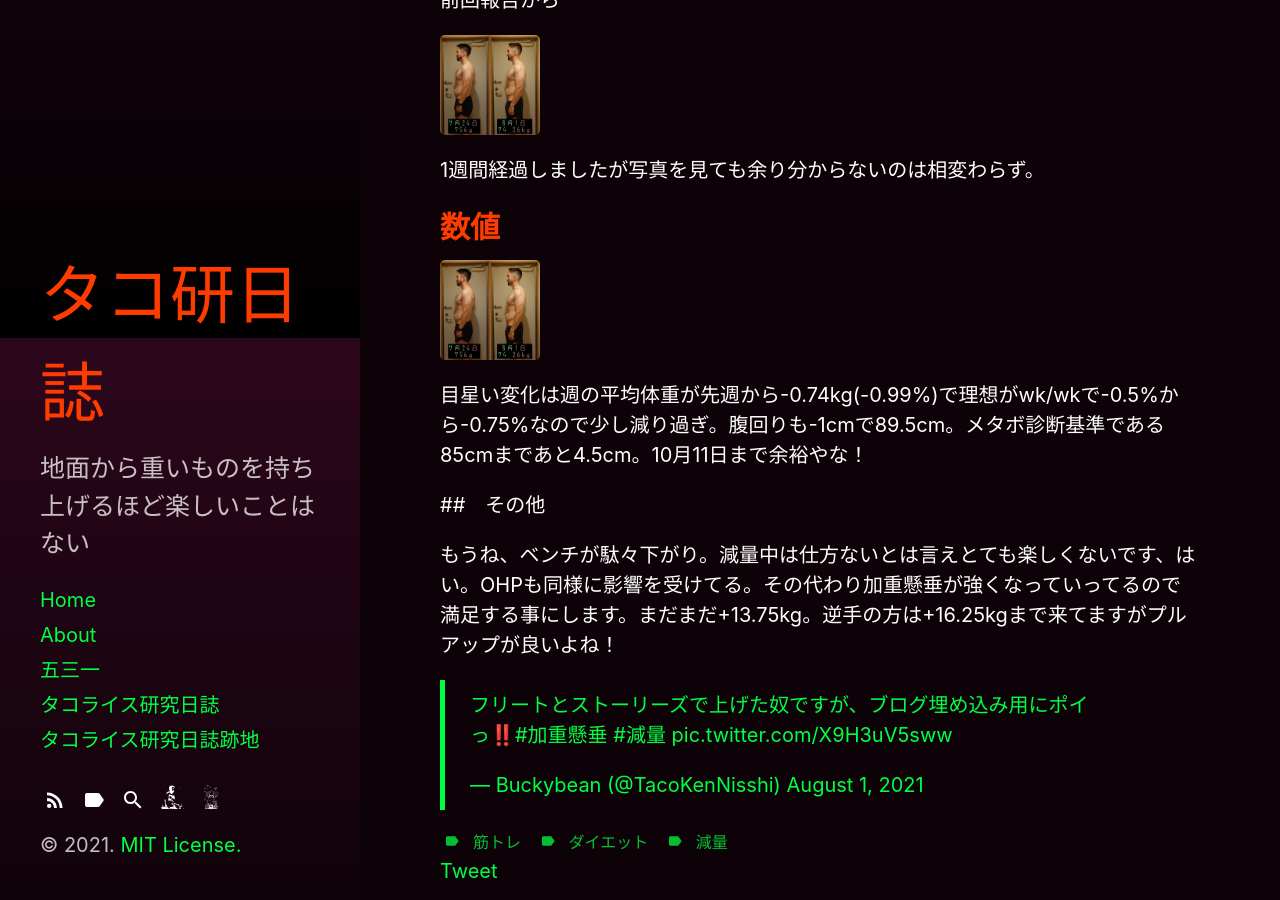
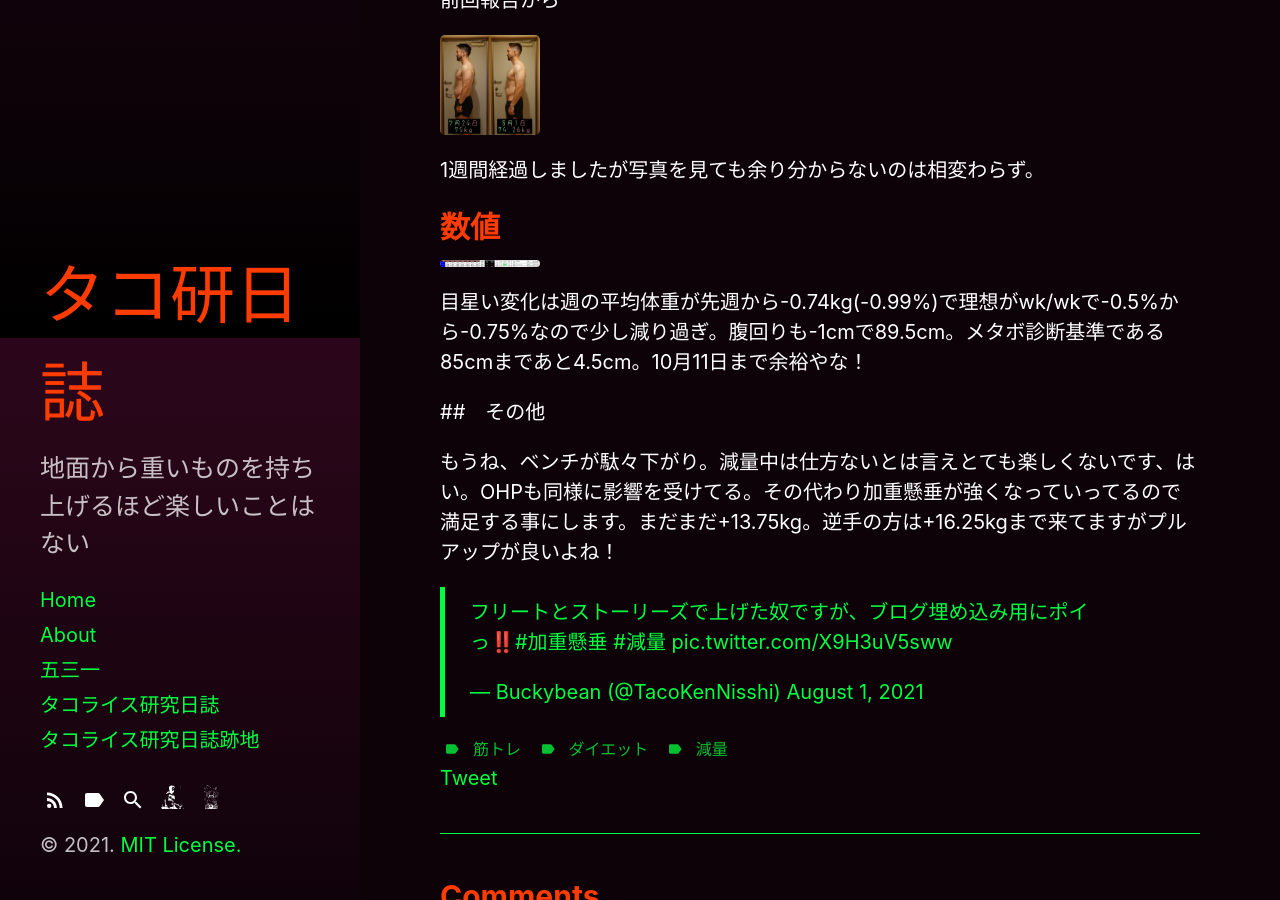
Before and after one commit to buckybean/buckybean.github.io, a Jekyll site: the page built from _posts/tacokennisshi/2021-08-01-tacokennisshi-1AUG2021update.md, in a window 1280 px wide and 900 px high, scrolled down 562 px. Built offline with Jekyll 4.4.1, drawn with Linux system fonts in a browser that asks for light colours; comment, search, counter and statistics services are not loaded.

Commit message:
Update 2021-08-01-tacokennisshi-1AUG2021update.md

```diff
--- a/_posts/tacokennisshi/2021-08-01-tacokennisshi-1AUG2021update.md
+++ b/_posts/tacokennisshi/2021-08-01-tacokennisshi-1AUG2021update.md
@@ -25,7 +25,7 @@ tags:
 
 ## 数値
 
-<a href="/assets/tacokennisshi/01AUG2021/metracker01AUG2021.png"><img src="/assets/tacokennisshi/01AUG2021/IMG_4705.JPG" width="100" /> </a>
+<a href="/assets/tacokennisshi/01AUG2021/metracker01AUG2021.png"><img src="/assets/tacokennisshi/01AUG2021/metracker01AUG2021.png" width="100" /> </a>
 
 目星い変化は週の平均体重が先週から-0.74kg(-0.99%)で理想がwk/wkで-0.5%から-0.75%なので少し減り過ぎ。腹回りも-1cmで89.5cm。メタボ診断基準である85cmまであと4.5cm。10月11日まで余裕やな！
 
```
